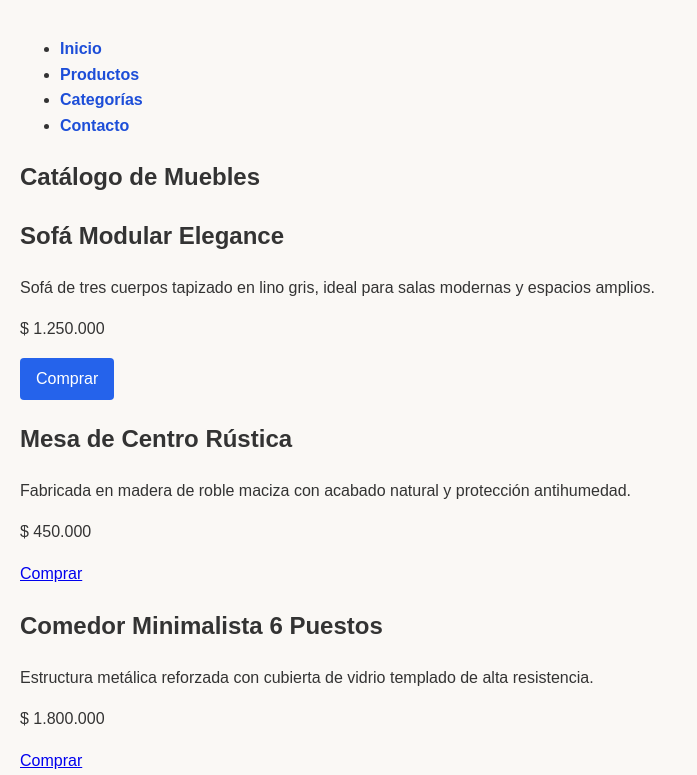
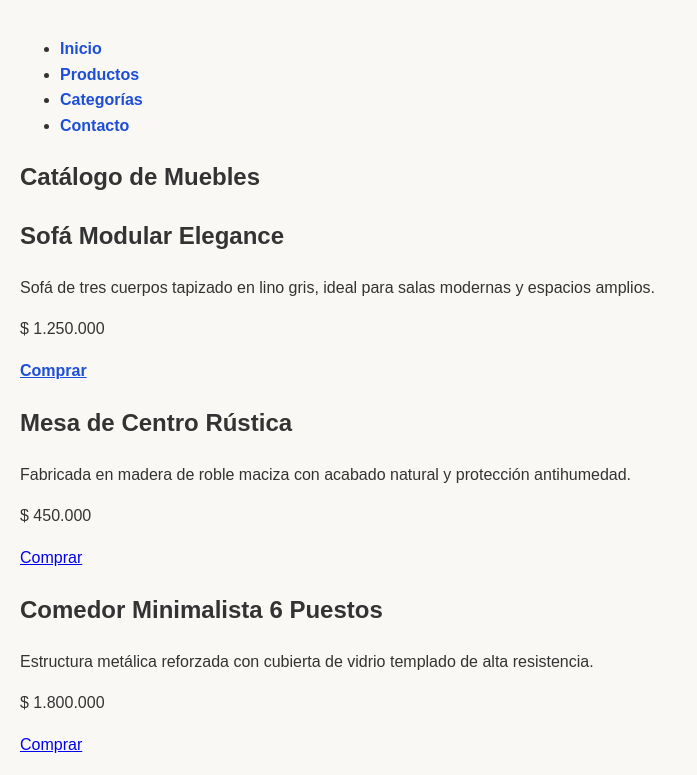
Before and after one commit to carlos25232722/CSS, a plain HTML site: page index.html in a window 1280 px wide. Shown: the top 775 px of the page, without its empty margins (0-697 px from the left). Drawn offline with Linux system fonts and the light colour scheme.

Commit message:
fix(styles): ajustar estilos de botones de compra a texto limpio

```diff
--- a/estilos.css
+++ b/estilos.css
@@ -27,15 +27,14 @@ footer ul li a {
     text-decoration: none;
 }
 
+/* Estilo plano para el enlace de compra sin fondo azul */
 .btn-comprar {
-    display: inline-block;
-    padding: 8px 16px;
-    background-color: #2563eb;
-    color: #ffffff;
-    border-radius: 4px;
-    text-decoration: none;
+    color: #1d4ed8; /* Puedes cambiar este color si lo deseas */
+    text-decoration: underline;
+    font-weight: bold;
 }
 
+/* Si tenías una clase de destacado, también la ajustamos para que no tenga fondo */
 .btn-comprar.destacado {
-    background-color: #dc2626;
+    color: #dc2626; /* Un tono rojo/destacado pero solo en texto */
 }
```
